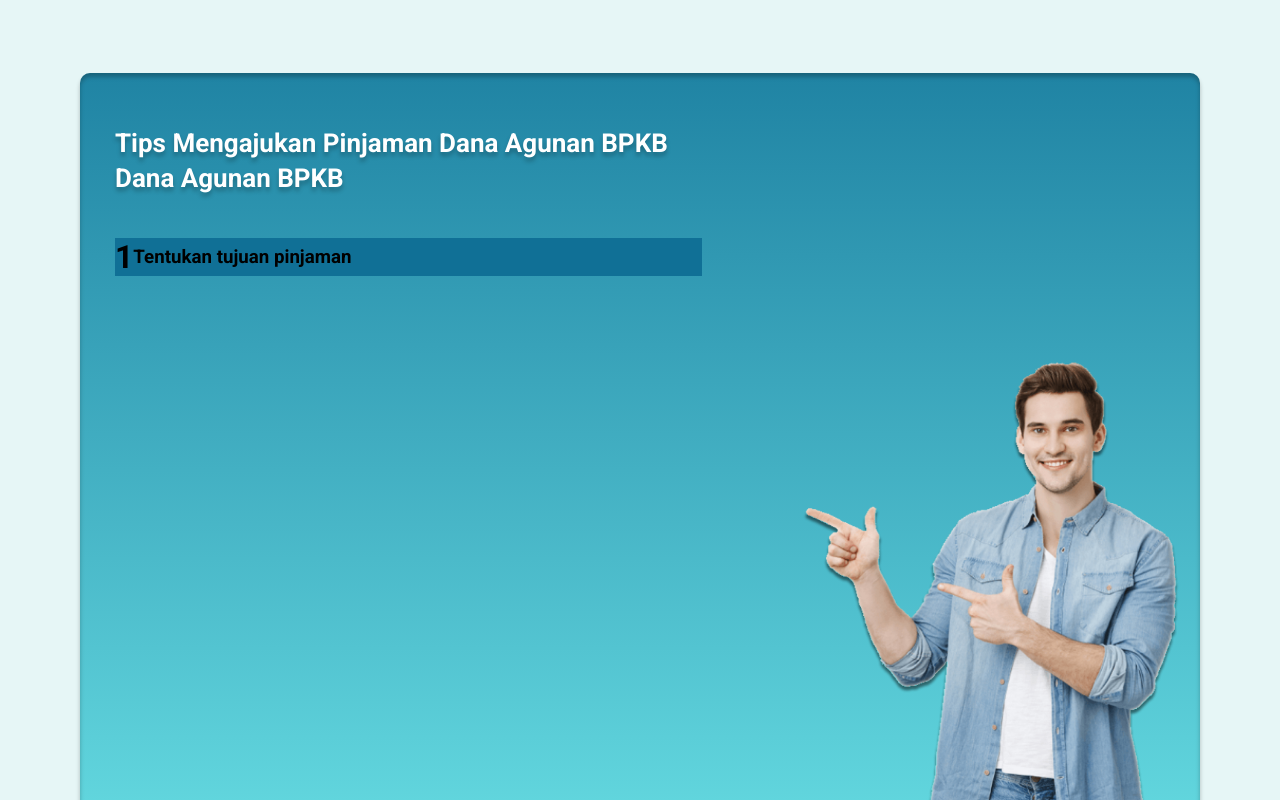
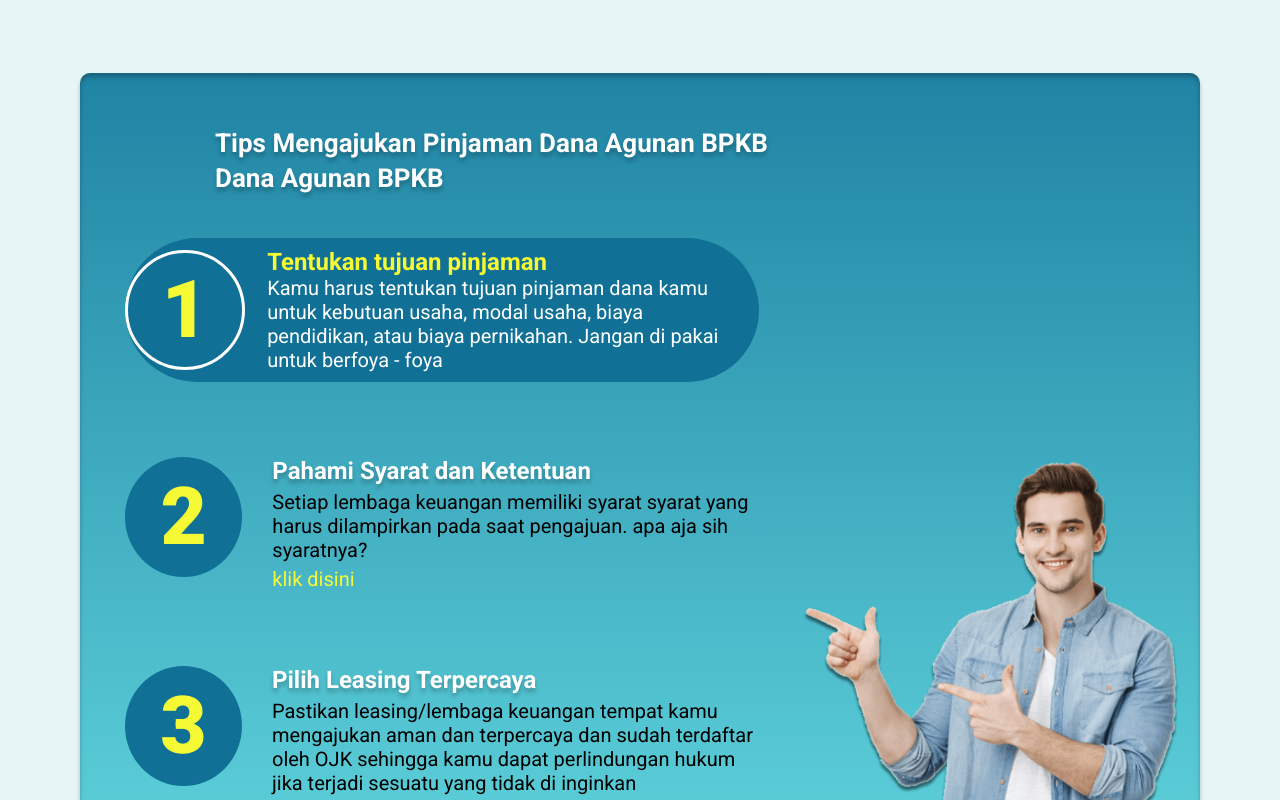
Before and after one commit to Nanoscape/dana-ceria, a React (Create React App) app: page / in a window 1280 px wide. Shown: the part 2180-2980 px from the top of the page. Built offline with nearby package versions, Linux system fonts and the light colour scheme.

Commit message:
Add Section Loan

```diff
--- a/src/assets/css/dashboard.css
+++ b/src/assets/css/dashboard.css
@@ -306,11 +306,11 @@ button {
 
 /* Section Loan */
 .box-loan {
-  height: 769px;
+  height: 869px;
   background: linear-gradient(180deg, #107096 -11.05%, #187a9d -11.05%, #6be2e6 109.62%);
   box-shadow: 0px 4px 4px rgba(0, 0, 0, 0.25), inset 0px 4px 4px rgba(0, 0, 0, 0.25);
   border-radius: 10px;
-  padding: 55px 35px 0;
+  padding: 55px 45px 0;
   position: relative;
   overflow: hidden;
 }
@@ -320,6 +320,7 @@ button {
   font-weight: bold;
   color: #ffffff;
   margin-bottom: 5px;
+  margin-left: 90px;
   text-shadow: 0px 4px 4px rgba(0, 0, 0, 0.25);
 }
 
@@ -328,6 +329,7 @@ button {
   font-weight: bold;
   color: #ffffff;
   margin-bottom: 45px;
+  margin-left: 90px;
   text-shadow: 0px 4px 4px rgba(0, 0, 0, 0.25);
 }
 
@@ -336,12 +338,111 @@ button {
   bottom: 0;
   right: 20px;
   height: 487px;
+  z-index: 100;
 }
 
 .card-loan-primary {
   background-color: #107096;
   display: flex;
+  flex-direction: row;
+  width: 634px;
+  border-radius: 80px;
+  position: relative;
+}
+
+.card-loan-primary::before {
+  content: '';
+  width: 400px;
+}
+
+.wrapper-first-letter-loan-primary {
+  width: 120px;
+  height: 120px;
+  background-color: #107096;
+  border: 3px solid #ffffff;
+  border-radius: 50%;
+  display: flex;
   align-items: center;
+  justify-content: center;
+  position: absolute;
+  top: 0;
+  left: 0;
+  transform: translateY(10%);
+}
+
+.first-letter-loan {
+  color: #f6fa35;
+  font-size: 80px;
+  font-weight: 800;
+}
+
+.second-letter-loan-primary {
+  display: flex;
+  flex-direction: column;
+  align-items: flex-start;
+  justify-content: flex-start;
+  padding: 10px;
+}
+
+.title-second-letter-loan-primary {
+  color: #f6fa35;
+  font-size: 24px;
+  font-weight: 700;
+}
+
+.title-second-letter-loan-primary1 {
+  color: #ffffff;
+  font-size: 20px;
+  font-weight: 400;
+}
+
+.card-loan {
+  display: flex;
   flex-direction: row;
-  width: 587px;
+  justify-content: space-between;
+  width: 634px;
+  margin-top: 75px;
 }
+
+.wrapper-first-letter-loan {
+  margin-right: 30px;
+  width: 250px;
+  height: 120px;
+  background-color: #107096;
+  border-radius: 50%;
+  display: flex;
+  align-items: center;
+  justify-content: center;
+}
+
+.title-second-letter-loan {
+  color: #ffffff;
+  font-size: 24px;
+  font-weight: bold;
+  text-shadow: 0px 4px 4px rgba(0, 0, 0, 0.25);
+  margin-bottom: 5px;
+}
+
+.title-second-letter-loan1 {
+  color: #000000;
+  font-weight: 400;
+  font-size: 20px;
+  margin-bottom: 5px;
+}
+
+.title-second-letter-loan2 {
+  color: #f6fa35;
+  font-size: 20px;
+  font-weight: 400;
+}
+
+.wrapper-first-letter-loan1 {
+  margin-right: 30px;
+  width: 425px;
+  height: 120px;
+  background-color: #107096;
+  border-radius: 50%;
+  display: flex;
+  align-items: center;
+  justify-content: center;
+}
--- a/src/views/Dashboard.jsx
+++ b/src/views/Dashboard.jsx
@@ -103,7 +103,33 @@ export default class Dashboard extends Component {
                 <h1 className="first-letter-loan">1</h1>
               </div>
               <div className="second-letter-loan-primary">
-                <h3 className="tittle-second-letter-loan-primary">Tentukan tujuan pinjaman</h3>
+                <h3 className="title-second-letter-loan-primary">Tentukan tujuan pinjaman</h3>
+                <h3 className="title-second-letter-loan-primary1">Kamu harus tentukan tujuan pinjaman dana kamu untuk kebutuan usaha, modal usaha, biaya pendidikan, atau biaya pernikahan. Jangan di pakai untuk berfoya - foya</h3>
+              </div>
+            </div>
+
+            <div className="card-loan">
+              <div className="wrapper-first-letter-loan">
+                <h1 className="first-letter-loan">2</h1>
+              </div>
+              <div className="second-letter-loan">
+                <h3 className="title-second-letter-loan">Pahami Syarat dan Ketentuan</h3>
+                <h3 className="title-second-letter-loan1">Setiap lembaga keuangan memiliki syarat syarat yang harus dilampirkan pada saat pengajuan. apa aja sih syaratnya?</h3>
+                <a href="/#" className="title-second-letter-loan2">
+                  klik disini
+                </a>
+              </div>
+            </div>
+
+            <div className="card-loan">
+              <div className="wrapper-first-letter-loan1">
+                <h1 className="first-letter-loan">3</h1>
+              </div>
+              <div className="second-letter-loan">
+                <h3 className="title-second-letter-loan">Pilih Leasing Terpercaya</h3>
+                <h3 className="title-second-letter-loan1">
+                  Pastikan leasing/lembaga keuangan tempat kamu mengajukan aman dan terpercaya dan sudah terdaftar oleh OJK sehingga kamu dapat perlindungan hukum jika terjadi sesuatu yang tidak di inginkan
+                </h3>
               </div>
             </div>
           </div>
```
